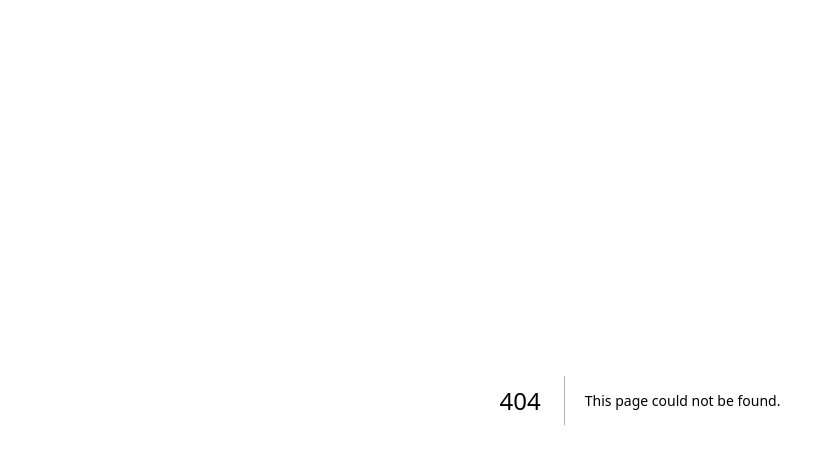
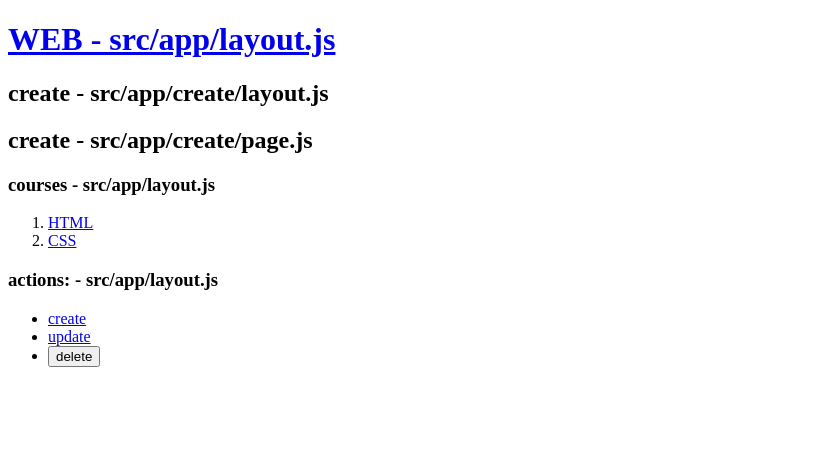
Before and after one commit to insightp25/nextapp2, a Next.js app: page /create in a window 1280 px wide. Before the commit this address had no page. Shown: the top 464 px of the page, without its empty margins (0-835 px from the left). Built offline with nearby package versions, Linux system fonts and the light colour scheme.

Commit message:
upto SSR

```diff
--- /dev/null
+++ b/src/app/create/layout.js
@@ -0,0 +1,8 @@
+export default function Layout(props) {
+    return (
+        <form>
+            <h2>create - src/app/create/layout.js</h2>
+            {props.children}
+        </form>
+    )
+}
--- /dev/null
+++ b/src/app/create/page.js
@@ -0,0 +1,3 @@
+export default function Create() {
+  return <h2>create - src/app/create/page.js</h2>;
+}
--- a/src/app/layout.js
+++ b/src/app/layout.js
@@ -1,15 +1,30 @@
 import "./globals.css";
+import Link from "next/link";
 
 export const metadata = {
-  title: "Create Next App",
-  description: "Generated by create next app",
+  title: "WEB TUTORIALS",
+  description: "Generated by LFTY",
 };
 
 export default function RootLayout({ children }) {
   return (
     <html>
       <body>
+        <h1><Link href="/">WEB - src/app/layout.js</Link></h1>
+
         {children}
+
+        <h3>courses - src/app/layout.js</h3>
+        <ol>
+          <li><Link href="/read/1">HTML</Link></li>
+          <li><Link href="/read/2">CSS</Link></li>
+        </ol>
+        <h3>actions: - src/app/layout.js</h3>
+        <ul>
+          <li><Link href="/create">create</Link></li>
+          <li><Link href="/update/1">update</Link></li>
+          <li><input type="button" value="delete" /></li>
+        </ul>
       </body>
     </html>
   );
--- a/src/app/page.js
+++ b/src/app/page.js
@@ -1,6 +1,7 @@
 export default function Home() {
   return (
     <>
+      <h2>WELCOME - src/app/page.js</h2>
       hello, nextjs!
     </>
   );
```
Also changed, not shown: src/app/read/[id]/page.js (added, +8 -0 lines), 1 other file (tests, documents, lock files or other folders).
